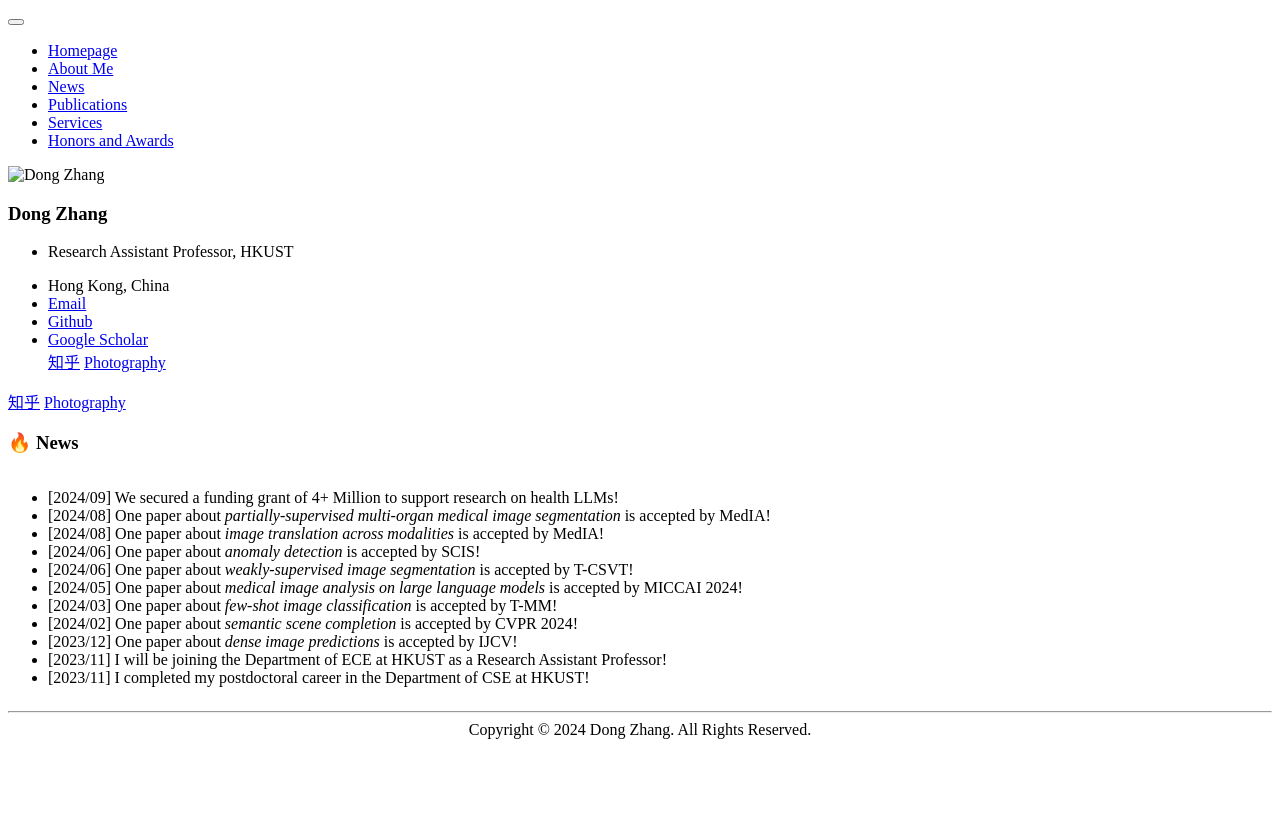
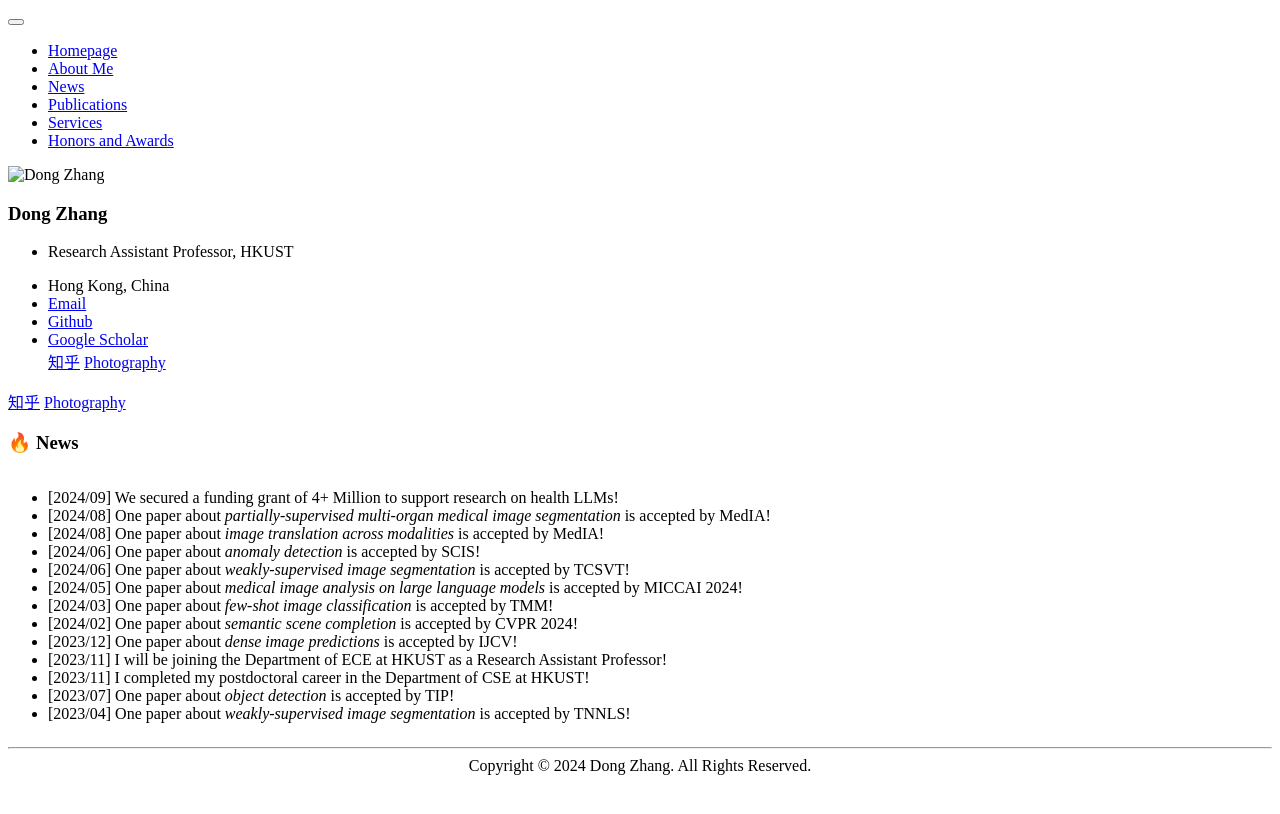
Before and after one commit to ZHANGDONG-NJUST/zhangdong-njust.github.io, a Jekyll site: the page built from _pages/includes/1_news.md, in a window 1280 px wide. Shown: the top 814 px of the page. Built offline with Jekyll 4.4.1, drawn with Linux system fonts in a browser that asks for light colours; our own code applies the rules of GitHub Pages for plain Markdown files.

Commit message:
Update 1_news.md

```diff
--- a/_pages/includes/1_news.md
+++ b/_pages/includes/1_news.md
@@ -26,7 +26,7 @@
         </li>
         <li class="news-item">
             <span class="news-date">[2024/06]</span>
-            <span class="news-content">One paper about <span style="font-style: italic;">weakly-supervised image segmentation</span> is accepted by T-CSVT!</span>
+            <span class="news-content">One paper about <span style="font-style: italic;">weakly-supervised image segmentation</span> is accepted by TCSVT!</span>
         </li>
         <li class="news-item">
             <span class="news-date">[2024/05]</span>
@@ -34,7 +34,7 @@
         </li>
         <li class="news-item">
             <span class="news-date">[2024/03]</span>
-            <span class="news-content">One paper about <span style="font-style: italic;">few-shot image classification</span> is accepted by T-MM!</span>
+            <span class="news-content">One paper about <span style="font-style: italic;">few-shot image classification</span> is accepted by TMM!</span>
         </li>
         <li class="news-item">
             <span class="news-date">[2024/02]</span>
@@ -52,5 +52,13 @@
             <span class="news-date">[2023/11]</span>
             <span class="news-content">I completed my postdoctoral career in the Department of CSE at HKUST!</span>
         </li>
+        <li class="news-item">
+            <span class="news-date">[2023/07]</span>
+            <span class="news-content">One paper about <span style="font-style: italic;">object detection</span> is accepted by TIP!</span>
+        </li>
+        <li class="news-item">
+            <span class="news-date">[2023/04]</span>
+            <span class="news-content">One paper about <span style="font-style: italic;">weakly-supervised image segmentation</span> is accepted by TNNLS!</span>
+        </li>
     </ul>
 </div>
```
